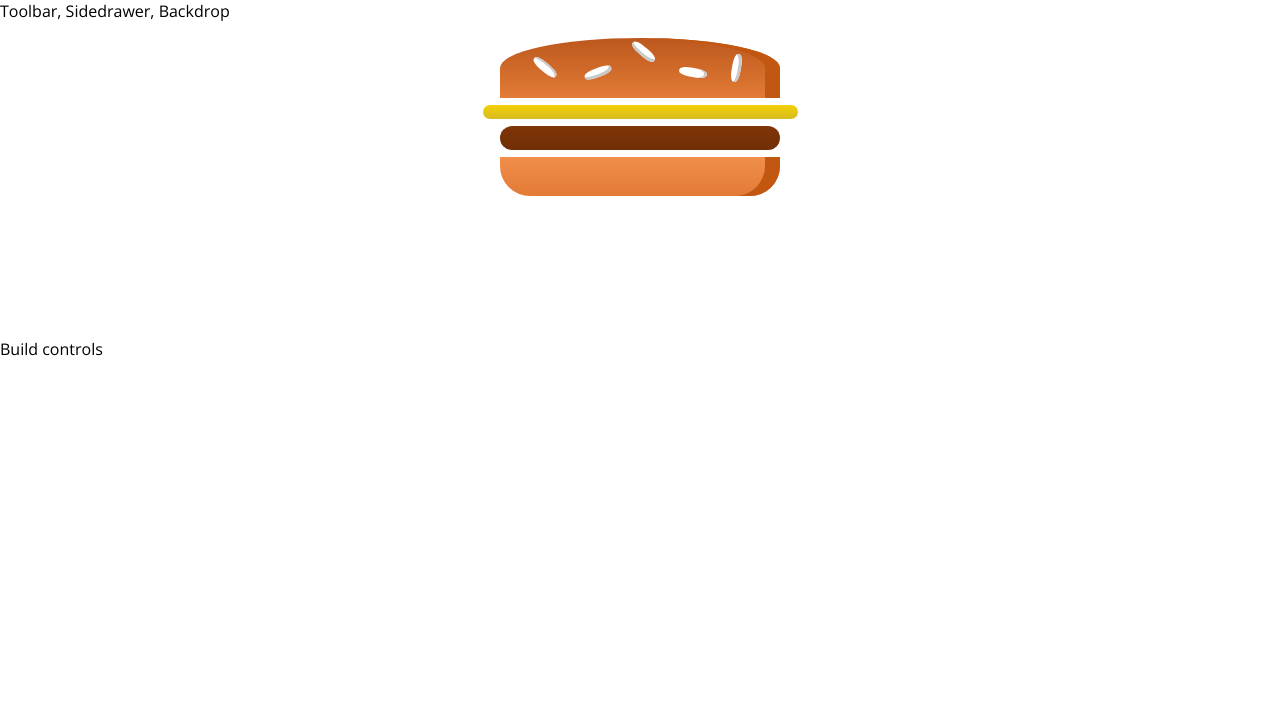
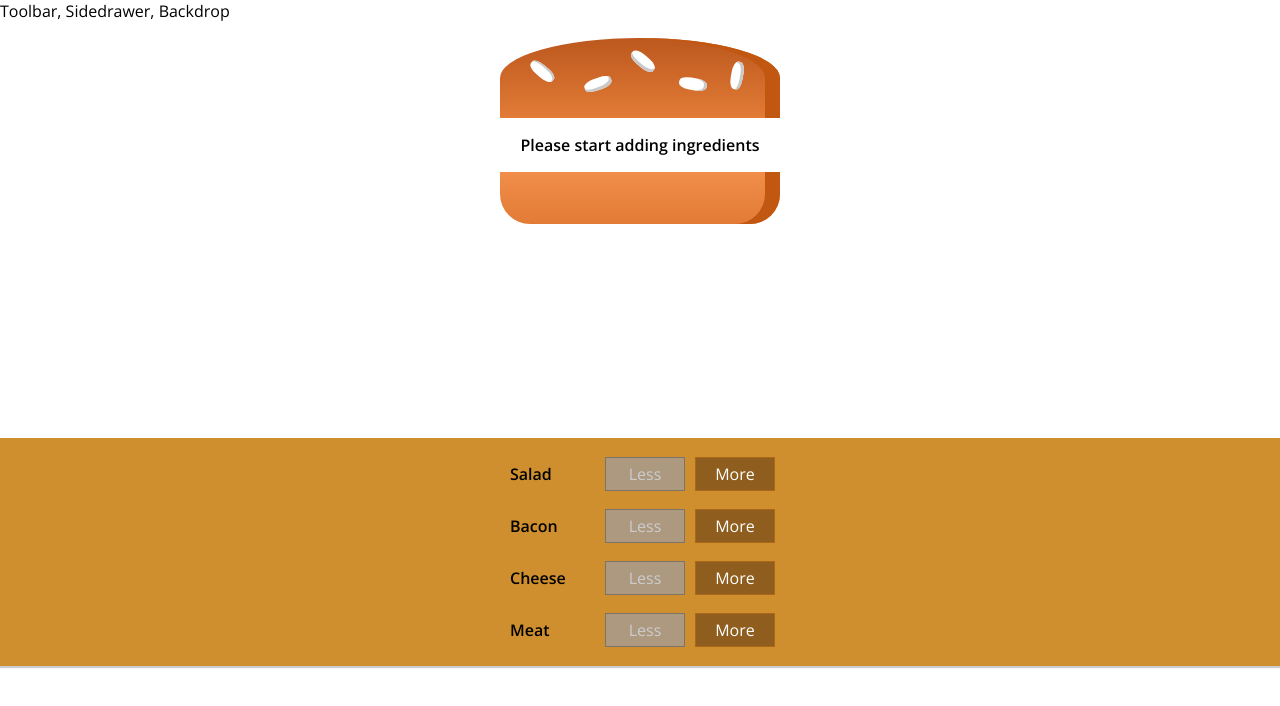
Before and after one commit to eunices/burger, a React (Create React App) app: page / in a window 1280 px wide. Shown: the top 706 px of the page. Built offline with nearby package versions, Linux system fonts and the light colour scheme.

Commit message:
[EJYS] Add burger controls

```diff
--- a/package.json
+++ b/package.json
@@ -37,6 +37,7 @@
     ]
   },
   "devDependencies": {
+    "babel-eslint": "^10.1.0",
     "eslint": "^7.24.0",
     "eslint-config-standard": "^16.0.2",
     "eslint-plugin-import": "^2.22.1",
--- /dev/null
+++ b/src/components/Burger/BuildControls/BuildControl/BuildControl.js
@@ -0,0 +1,26 @@
+import React from 'react';
+
+import classes from './BuildControl.module.css';
+
+const buildControl = (props) => {
+  return(
+    <div className={classes.BuildControl}>
+      <div className={classes.Label}>{props.label}</div>
+      <button
+        className={classes.Less}
+        onClick={props.removed}
+        disabled={props.disabled}
+      >
+        Less
+      </button>
+      <button
+        className={classes.More}
+        onClick={props.added}
+      >
+        More
+      </button>
+    </div>
+  );
+};
+
+export default buildControl;
--- /dev/null
+++ b/src/components/Burger/BuildControls/BuildControl/BuildControl.module.css
@@ -0,0 +1,57 @@
+.BuildControl {
+  display: flex;
+  justify-content: space-between;
+  align-items: center;
+  margin: 5px 0px;
+}
+
+.BuildControl button {
+  display: block;
+  font: inherit;
+  padding: 5px;
+  margin: 0px 5px;
+  width: 80px;
+  border: 1px solid #AA6817;
+  cursor: pointer;
+  outline: none;
+}
+
+
+.BuildControl button:disabled {
+  background-color: #AC9980;
+  border: 1px solid #7E7365;
+  color: #ccc;
+  cursor: default;
+}
+
+.BuildControl button:hover:disabled {
+  background-color: #AC9980;
+  color: #ccc;
+  cursor: not-allowed;
+}
+
+.Label {
+  padding: 10px;
+  font-weight: bold;
+  width: 80px;
+}
+
+.BuildControl .Less {
+  background-color: #D39952;
+  color: white;
+}
+
+.BuildControl .More {
+  background-color: #8F5E1E;
+  color: white;
+}
+
+.BuildControl .Less:hover, .BuildControl .Less:active {
+  background-color: #DAA972;
+  color: white;
+}
+
+.BuildControl .More:hover,.BuildControl .More:active {
+  background-color: #99703F;
+  color: white;
+}
--- /dev/null
+++ b/src/components/Burger/BuildControls/BuildControls.js
@@ -0,0 +1,44 @@
+import React from 'react';
+
+import PropTypes from 'prop-types';
+
+import classes from './BuildControls.module.css';
+import BuildControl from './BuildControl/BuildControl';
+
+const controls = [
+  { label: 'Salad', type: 'salad' },
+  { label: 'Bacon', type: 'bacon' },
+  { label: 'Cheese', type: 'cheese' },
+  { label: 'Meat', type: 'meat' },
+];
+
+const BuildControls = (props) => {
+  return(
+    <div className={classes.BuildControls}>
+      {
+        controls.map(control => {
+          return (
+            <BuildControl
+              key={control.label}
+              label={control.label}
+              added={() => props.ingredientAdded(control.type)}
+              removed={() => props.ingredientRemoved(control.type)}
+              disabled={props.disabled[control.type]}
+            />
+          );
+        })
+      }
+    </div>
+  );
+
+};
+
+
+BuildControls.propTypes = {
+  ingredientAdded: PropTypes.func,
+  ingredientRemoved: PropTypes.func,
+  disabled: PropTypes.object,
+};
+
+
+export default BuildControls;
--- /dev/null
+++ b/src/components/Burger/BuildControls/BuildControls.module.css
@@ -0,0 +1,10 @@
+.BuildControls {
+  width: 100%;
+  background-color: #CF8F2E;
+  display: flex;
+  flex-flow: column;
+  align-items: center;
+  box-shadow: 0 2px 1px #ccc;
+  margin: auto;
+  padding: 10px 0px;
+}
--- a/src/components/Burger/Burger.js
+++ b/src/components/Burger/Burger.js
@@ -5,12 +5,28 @@
 import BurgerIngredient from './BurgerIngredient/BurgerIngredient';
 
 const burger = (props) => {
+
+
+  const transformedIngredients = Object.keys(props.ingredients)
+    .map(ingredient => {
+      return [...Array(props.ingredients[ingredient])] // initialize arr
+        .map((_, i) => {
+          return <BurgerIngredient key={ingredient+i} type={ingredient}/>;
+        });
+    })
+    .reduce((arr, el) => { // flatten
+      return arr.concat(el);
+    }, []);
+
   return (
     <div className={classes.Burger}>
-      <BurgerIngredient type="bread-top"/>
-      <BurgerIngredient type="cheese"/>
-      <BurgerIngredient type="meat"/>
-      <BurgerIngredient type="bread-bottom"/>
+      <BurgerIngredient key='breadTop' type="bread-top"/>
+      {
+        transformedIngredients.length > 0 ?
+          transformedIngredients :
+          <p>Please start adding ingredients</p>
+      }
+      <BurgerIngredient key='breadBottom' type="bread-bottom"/>
     </div>
   );
 };
--- a/src/components/Burger/Burger.module.css
+++ b/src/components/Burger/Burger.module.css
@@ -1,28 +1,14 @@
 .Burger {
-  width: 100%;
+  width: 60%;
   margin: auto;
-  height: 250px;
+  height: 300px;
   text-align: center;
   font-weight: bold;
-}
-
-@media (min-width: 1000px) and (min-height: 700px) {
-  .Burger{
-    width: 700px;
-    height: 600px;
-  }
-}
-
-@media (min-width: 500px) and (min-height: 401px) {
-  .Burger{
-    width: 450px;
-    height: 400px;
-  }
 }
 
 @media (min-width: 500px) and (min-height: 400px) {
   .Burger{
     width: 350px;
-    height: 300px;
+    height: 400px;
   }
 }
--- a/src/containers/BurgerBuilder/BurgerBuilder.js
+++ b/src/containers/BurgerBuilder/BurgerBuilder.js
@@ -2,13 +2,71 @@
 
 import Hux from '../../hoc/Hux';
 import Burger from '../../components/Burger/Burger';
+import BuildControls from '../../components/Burger/BuildControls/BuildControls';
+
+const INGREDIENT_PRICES = {
+  salad: 0.5,
+  bacon: 0.7,
+  cheese: 1,
+  meat: 1.3,
+};
 
 class BurgerBuilder extends Component {
+
+  state = {
+    ingredients: {
+      salad: 0,
+      bacon: 0,
+      cheese: 0,
+      meat: 0,
+    },
+    totalPrice: 4,
+  }
+
+  addIngredientHandler = (type) => {
+    const oldCount = this.state.ingredients[type];
+    const updatedCount = oldCount + 1;
+    const updatedIngredients = {
+      ...this.state.ingredients,
+    };
+    updatedIngredients[type] = updatedCount;
+
+    const priceAddition = INGREDIENT_PRICES[type];
+    const newPrice = this.state.totalPrice + priceAddition;
+
+    this.setState({totalPrice: newPrice, ingredients: updatedIngredients});
+  }
+
+  removeIngredientHandler =  (type) => {
+    const oldCount = this.state.ingredients[type];
+    const updatedCount = oldCount <= 0 ? oldCount : oldCount - 1;
+    const updatedIngredients = {
+      ...this.state.ingredients,
+    };
+    updatedIngredients[type] = updatedCount;
+
+    const priceReduction = INGREDIENT_PRICES[type];
+    const newPrice = this.state.totalPrice - priceReduction;
+
+    this.setState({totalPrice: newPrice, ingredients: updatedIngredients});
+  }
+
   render () {
+
+    const disabledInfo = {...this.state.ingredients};
+
+    for (let key in disabledInfo) {
+      disabledInfo[key] = disabledInfo[key] <= 0;
+    }
+
     return (
       <Hux>
-        <Burger/>
-        <div>Build controls</div>
+        <Burger ingredients={this.state.ingredients}/>
+        <BuildControls
+          ingredientAdded={this.addIngredientHandler}
+          ingredientRemoved={this.removeIngredientHandler}
+          disabled={disabledInfo}
+        />
       </Hux>
     );
   }
```
Also changed, not shown: .eslintrc.js.
